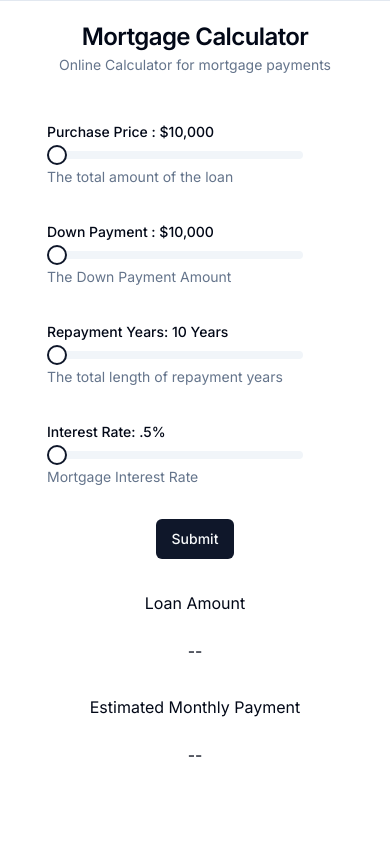
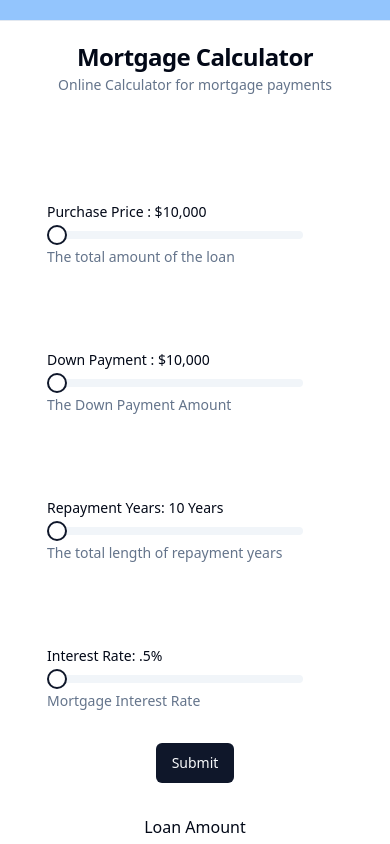
Before and after one commit to samlee088/mortgage-calculator, a Next.js app: page / in a window 390 px wide. Shown: the top 844 px of the page. Built offline with nearby package versions, Linux system fonts and the light colour scheme.

Commit message:
refactoring and styling --update with css styling, getting rid of extra spaces, and flex box to display sliders as a grid that is media responsive --update with refactoring, cleaning up console.log

```diff
--- a/app/layout.tsx
+++ b/app/layout.tsx
@@ -1,8 +1,5 @@
 import type { Metadata } from "next";
-import { Inter } from "next/font/google";
 import "./globals.css";
-
-const inter = Inter({ subsets: ["latin"] });
 
 export const metadata: Metadata = {
   title: "Mortgage Calculator",
@@ -16,7 +13,7 @@ export default function RootLayout({
 }>) {
   return (
     <html lang="en">
-      <body className={inter.className}>{children}</body>
+      <body>{children}</body>
     </html>
   );
 }
--- a/components/Calculator.tsx
+++ b/components/Calculator.tsx
@@ -7,27 +7,17 @@ import { z } from "zod";
 import { Button } from "@/components/ui/button";
 import SlideDisplay from "./SlideDisplay";
 
-import {
-  Form,
-  FormControl,
-  FormDescription,
-  FormField,
-  FormItem,
-  FormLabel,
-  FormMessage,
-} from "@/components/ui/form";
+import { Form, FormField } from "@/components/ui/form";
 
 import {
   Card,
   CardContent,
   CardDescription,
-  CardFooter,
   CardHeader,
   CardTitle,
 } from "@/components/ui/card";
 import CalculationDisplay from "./CalculationDisplay";
 import { useState } from "react";
-import exp from "constants";
 
 const formSchema = z.object({
   purchasePrice: z.number().positive(),
@@ -56,15 +46,14 @@ function Calculator() {
     // Do something with the form values.
     // ✅ This will be type-safe and validated.
     form.setValue("purchasePrice", values.purchasePrice);
-    console.log(values);
 
     let loanAmount = values.purchasePrice - values.downPayment;
+
     if (loanAmount < 0) {
-      setLoanAmount("Loan amount must be greater than Down Payment");
+      setLoanAmount("Purchase Price must be greater than to Down Payment");
+      setLoanMonthlyPayment("--");
     } else {
       setLoanAmount(`$${loanAmount.toLocaleString()}`);
-    }
-
       let r = values.interestRate / 100;
       let numerator = r * (1 + r) ** (values.repaymentTime * 12);
       let denominator = (1 + r) ** (values.repaymentTime * 12) - 1;
@@ -77,31 +66,33 @@ function Calculator() {
       r = your monthly interest rate
       n = number of payments over the loan’s lifetime. */
     }
+  }
 
   // Slider change function
   function slideChange(
     value: number[],
     name: "purchasePrice" | "downPayment" | "repaymentTime" | "interestRate"
   ) {
-    console.log(value[0]);
     form.setValue(name, value[0]);
   }
 
   return (
-    <div className="flex flex-col items-center justify-center bg-transparent  min-w-96">
+    <div className="flex flex-col items-center justify-center bg-transparent  min-w-96 mt-5 mb-10">
       <Card className="flex flex-col items-center justify-center">
-        <CardHeader className="flex flex-col items-center justify-center mb-5">
+        <CardHeader className="flex flex-col items-center justify-center">
           <CardTitle>Mortgage Calculator</CardTitle>
           <CardDescription>
             Online Calculator for mortgage payments
           </CardDescription>
         </CardHeader>
-        <CardContent className="flex flex-col  items-center justify-center mb-20 no-padding">
+        <CardContent className="flex flex-col  items-center justify-center no-padding">
           <Form {...form}>
             <form
               onSubmit={form.handleSubmit(onSubmit)}
-              className="space-y-8 flex flex-col items-center justify-center mb-20 no-padding "
+              className="space-y-8 flex flex-col items-center justify-center no-padding "
             >
+              <div className="flex flex-wrap ">
+                <div className="w-full sm:w-1/1 lg:w-1/2 flex items-center justify-center mt-20">
                   <FormField
                     control={form.control}
                     name="purchasePrice"
@@ -118,6 +109,8 @@ function Calculator() {
                       />
                     )}
                   />
+                </div>
+                <div className="w-full sm:w-1/1 lg:w-1/2 flex items-center justify-center mt-20">
                   <FormField
                     control={form.control}
                     name="downPayment"
@@ -134,6 +127,8 @@ function Calculator() {
                       />
                     )}
                   />
+                </div>
+                <div className="w-full sm:w-1/1 lg:w-1/2 flex items-center justify-center mt-20">
                   <FormField
                     control={form.control}
                     name="repaymentTime"
@@ -150,6 +145,8 @@ function Calculator() {
                       />
                     )}
                   />
+                </div>
+                <div className="w-full sm:w-1/1 lg:w-1/2 flex items-center justify-center mt-20">
                   <FormField
                     control={form.control}
                     name="interestRate"
@@ -166,6 +163,8 @@ function Calculator() {
                       />
                     )}
                   />
+                </div>
+              </div>
               <Button type="submit">Submit</Button>
               <CalculationDisplay data={loanAmount} header="Loan Amount" />
               <CalculationDisplay
@@ -175,9 +174,6 @@ function Calculator() {
             </form>
           </Form>
         </CardContent>
-        <CardFooter>
-          <p>Card Footer</p>
-        </CardFooter>
       </Card>
     </div>
   );
--- a/components/SlideDisplay.tsx
+++ b/components/SlideDisplay.tsx
@@ -4,10 +4,8 @@ import React, { useState } from "react";
 import { Slider } from "@/components/ui/slider";
 
 import {
-  Form,
   FormControl,
   FormDescription,
-  FormField,
   FormItem,
   FormLabel,
   FormMessage,
@@ -48,9 +46,8 @@ function SlideDisplay({
     value: number[],
     name: "purchasePrice" | "downPayment" | "repaymentTime" | "interestRate"
   ) {
-    console.log(value[0]);
     setsliderDisplay(value[0].toLocaleString());
-    console.log(name);
+
     slideChange(value, name);
   }
 
```
Lines whose indentation alone changed are shown as unchanged.
